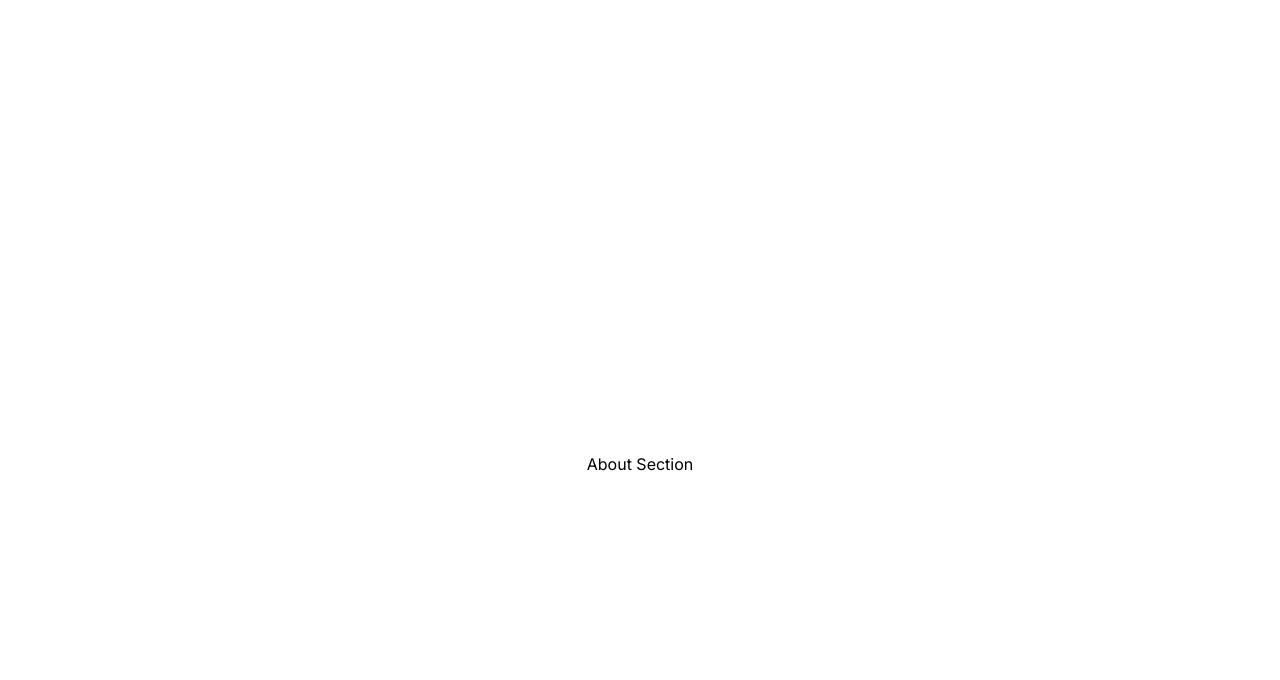
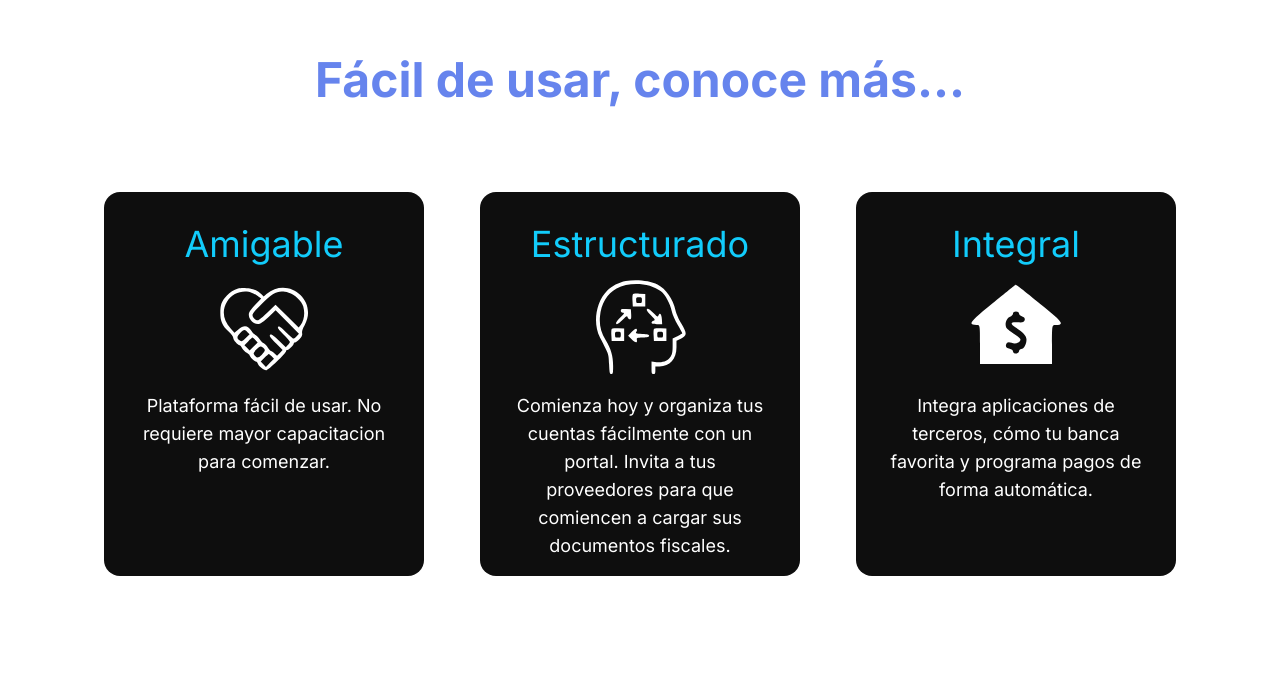
Before and after one commit to tuco5/cfdi-reception-portal, a Next.js app: page / in a window 1280 px wide. Shown: the part 800-1480 px from the top of the page. Built offline with nearby package versions, Linux system fonts and the light colour scheme.

Commit message:
Homepage: AboutSection (#11)
* first approach

* Adding Icon

* Se termino de codificar la sección AboutCard Terminada

```diff
--- a/src/components/Icon.tsx
+++ b/src/components/Icon.tsx
@@ -1,3 +1,4 @@
+'use client';
 const ICON = {
   bank: <BankIcon />,
   'structure-mind': <StructuredMindIcon />,
--- a/src/components/Navbar.tsx
+++ b/src/components/Navbar.tsx
@@ -9,7 +9,7 @@ const menuLinks = [
 
 export default function Navbar() {
   return (
-    <header className="flex h-16 w-full justify-center bg-white bg-opacity-90 px-12 shadow-md">
+    <header className="flex h-16 w-full justify-center bg-white bg-opacity-[0.95] px-12 shadow-md fixed">
       <div className="flex w-full max-w-6xl items-center justify-between ">
         <div>
           <Logo />
@@ -34,7 +34,7 @@ export default function Navbar() {
   );
 }
 
-function Avatar() {
+export function Avatar() {
   return (
     <Link href="/signup" className="h-10 w-10">
       <svg
--- /dev/null
+++ b/src/components/page-sections/AboutCard.tsx
@@ -0,0 +1,16 @@
+'use client';
+
+interface AboutCardProps {
+  title: string;
+  children: React.ReactNode;
+  Icon: React.ReactNode;
+}
+export default function AboutCard({title, children, Icon}: AboutCardProps) {
+  return (
+    <div className="flex h-96 w-80 flex-col items-center justify-between gap-4 rounded-2xl bg-black p-8 text-white">
+      <p className="text-4xl text-secondary">{title}</p>
+      <p className="flex h-24 w-full items-center justify-center">{Icon}</p>
+      <p className="h-full text-center text-lg">{children}</p>
+    </div>
+  );
+}
--- a/src/components/page-sections/AboutSection.tsx
+++ b/src/components/page-sections/AboutSection.tsx
@@ -1,3 +1,24 @@
+import Icon from '../Icon';
+import AboutCard from './AboutCard';
+
 export default function AboutSection() {
-  return <section className="min-h-screen bg-slate-500 flex justify-center items-center">About Section</section>;
+  return (
+    <section className="flex min-h-[90vh] flex-col items-center gap-10 bg-white">
+      <h2 className='h-16 mt-14 mb-8 text-5xl text-tertiary font-bold'>Fácil de usar, conoce más...</h2>
+      <div className="flex items-center justify-center gap-14">
+        <AboutCard title="Amigable" Icon={<Icon name="friendly"  className='w-24 h-24' />}>
+          Plataforma fácil de usar. No requiere mayor capacitacion para comenzar.
+        </AboutCard>
+
+        <AboutCard title="Estructurado" Icon={<Icon name='structure-mind' className='w-24 h-24' />}>
+          Comienza hoy y organiza tus cuentas fácilmente con un portal. Invita a tus proveedores
+          para que comiencen a cargar sus documentos fiscales.
+        </AboutCard>
+
+        <AboutCard title="Integral" Icon={<Icon name='bank' className='w-24 h-24' />}>
+        Integra aplicaciones de terceros, cómo tu banca favorita y programa pagos de forma automática.
+        </AboutCard>
+      </div>
+    </section>
+  );
 }
--- a/src/pages/index.tsx
+++ b/src/pages/index.tsx
@@ -1,5 +1,4 @@
 import {Inter} from 'next/font/google';
-import Logo from '@/components/Logo';
 import AboutSection from '@/components/page-sections/AboutSection';
 import HeroSection from '@/components/page-sections/HeroSection';
 import StepsSection from '@/components/page-sections/StepsSection';
```
